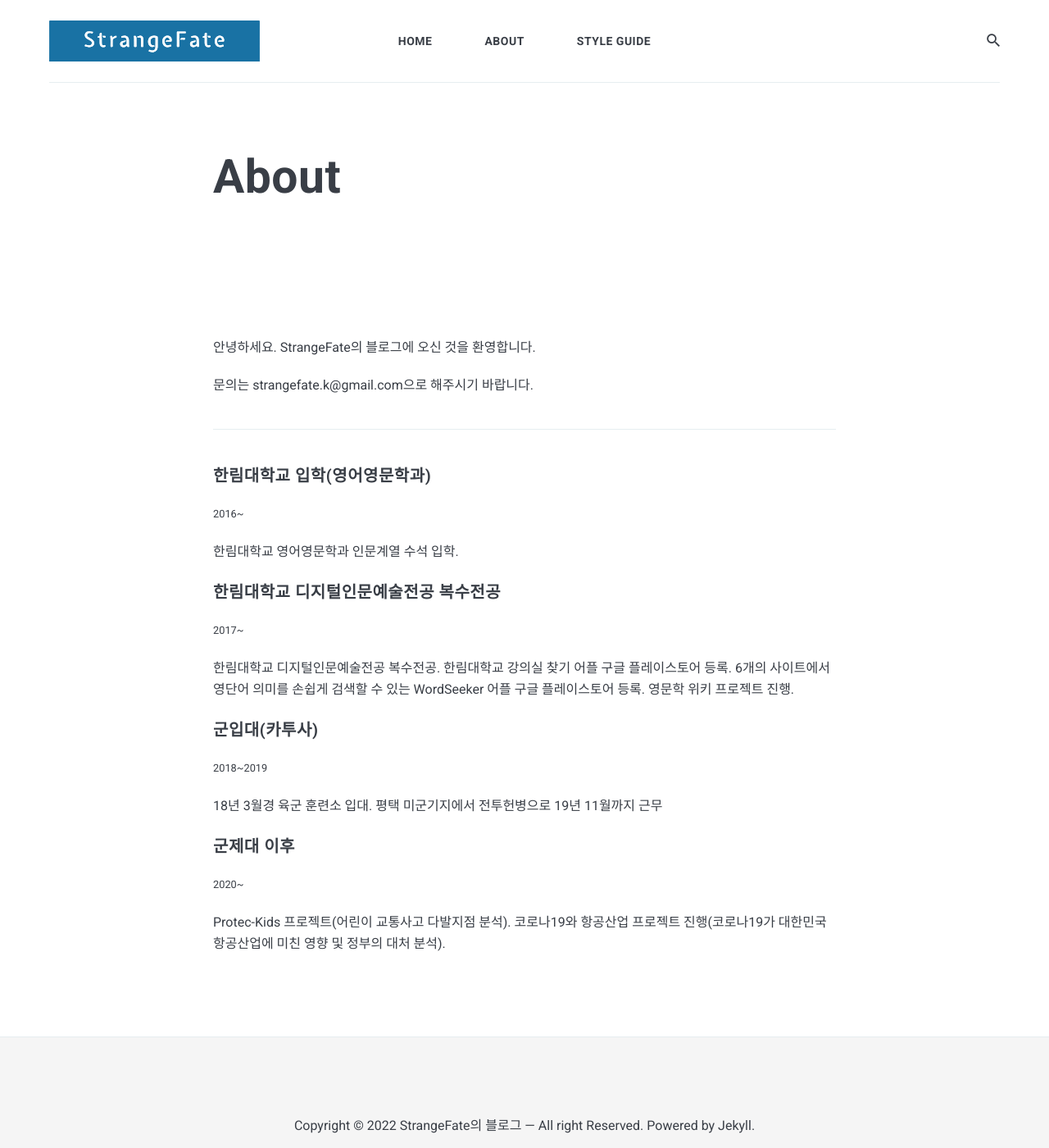
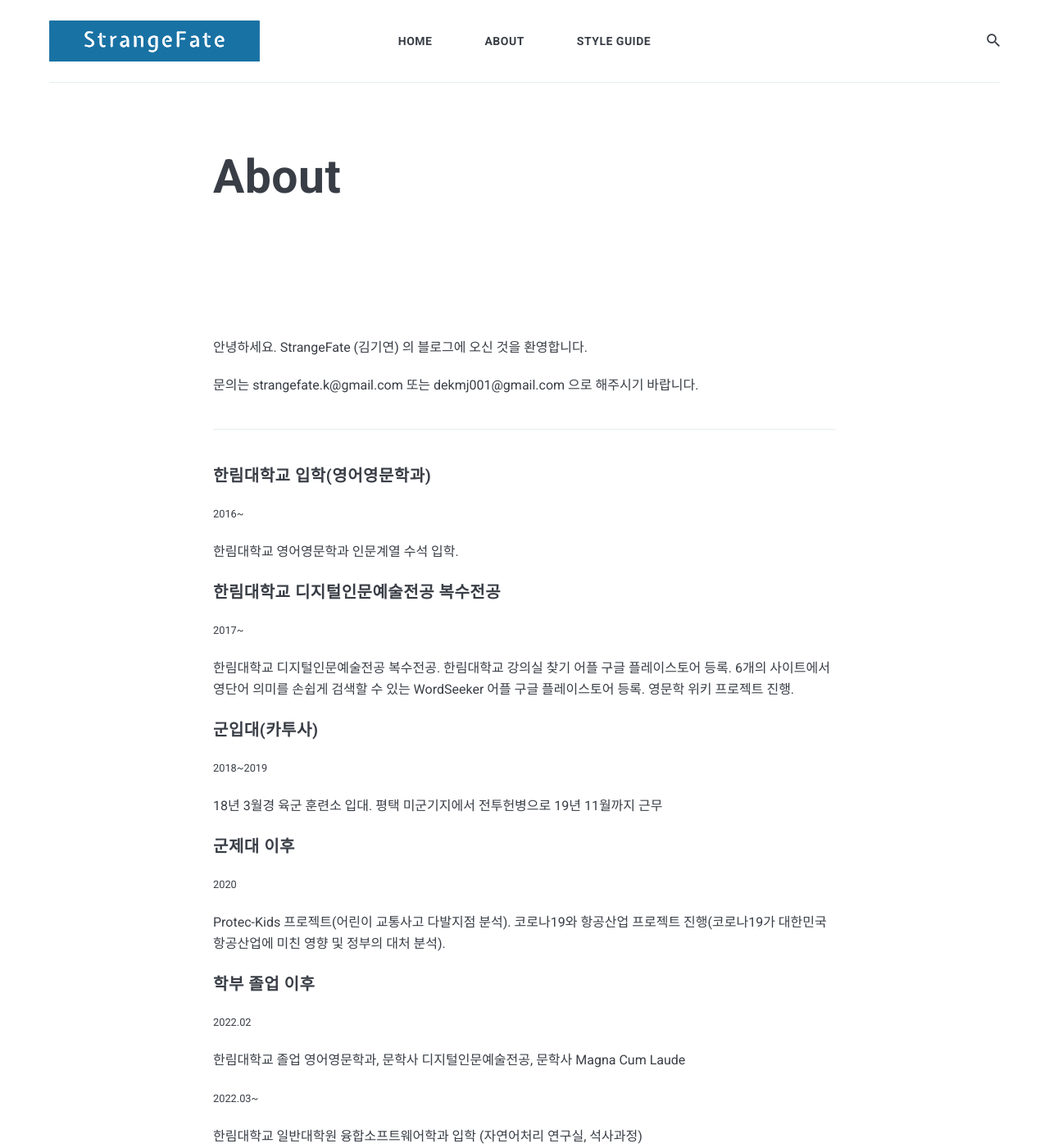
Before and after one commit to StrangeFate/StrangeFate.github.io, a Jekyll site: the page built from _pages/about.md, in a window 1280 px wide and 1400 px high. Shown: the whole window at 82% size. Built offline with Jekyll 4.4.1, drawn with Linux system fonts in a browser that asks for light colours; nearby versions of some CDN libraries.

Commit message:
Update about.md

```diff
--- a/_pages/about.md
+++ b/_pages/about.md
@@ -4,9 +4,10 @@ title: About
 permalink: /about/
 ---
 
-안녕하세요. StrangeFate의 블로그에 오신 것을 환영합니다.
+안녕하세요. StrangeFate (김기연) 의 블로그에 오신 것을 환영합니다.
 
-문의는 strangefate.k@gmail.com으로 해주시기 바랍니다.
+
+문의는 strangefate.k@gmail.com 또는 dekmj001@gmail.com 으로 해주시기 바랍니다.
 
 
 ***
@@ -28,6 +29,19 @@ permalink: /about/
 18년 3월경 육군 훈련소 입대. 평택 미군기지에서 전투헌병으로 19년 11월까지 근무
 
 #### 군제대 이후
-<small>2020~</small>
+<small>2020</small>
 
 Protec-Kids 프로젝트(어린이 교통사고 다발지점 분석). 코로나19와 항공산업 프로젝트 진행(코로나19가 대한민국 항공산업에 미친 영향 및 정부의 대처 분석).
+
+#### 학부 졸업 이후
+
+<small>2022.02</small>
+
+한림대학교 졸업
+영어영문학과, 문학사
+디지털인문예술전공, 문학사
+Magna Cum Laude
+
+<small>2022.03~</small>
+
+한림대학교 일반대학원 융합소프트웨어학과 입학 (자연어처리 연구실, 석사과정)
```
